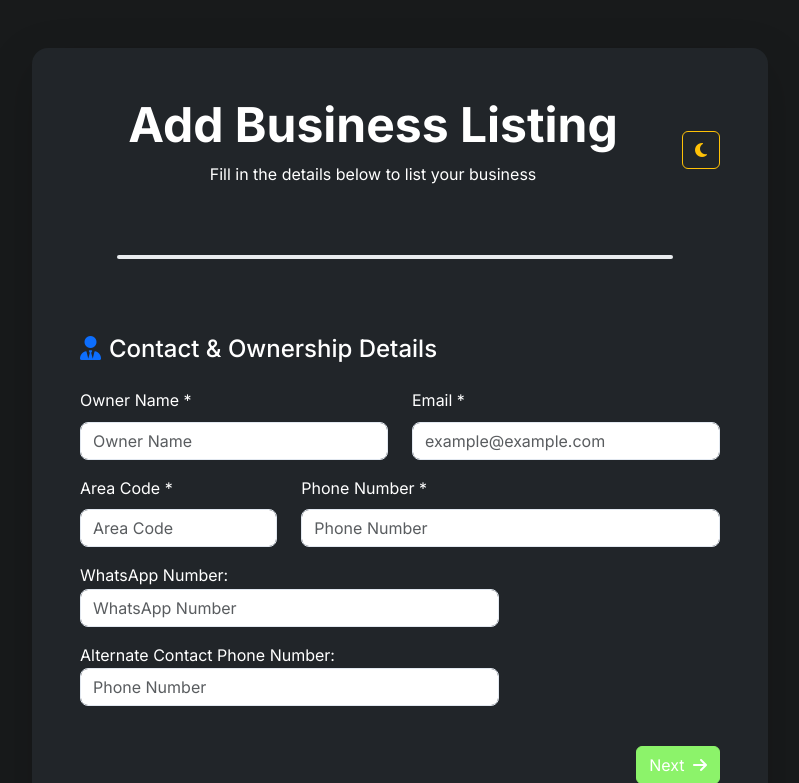
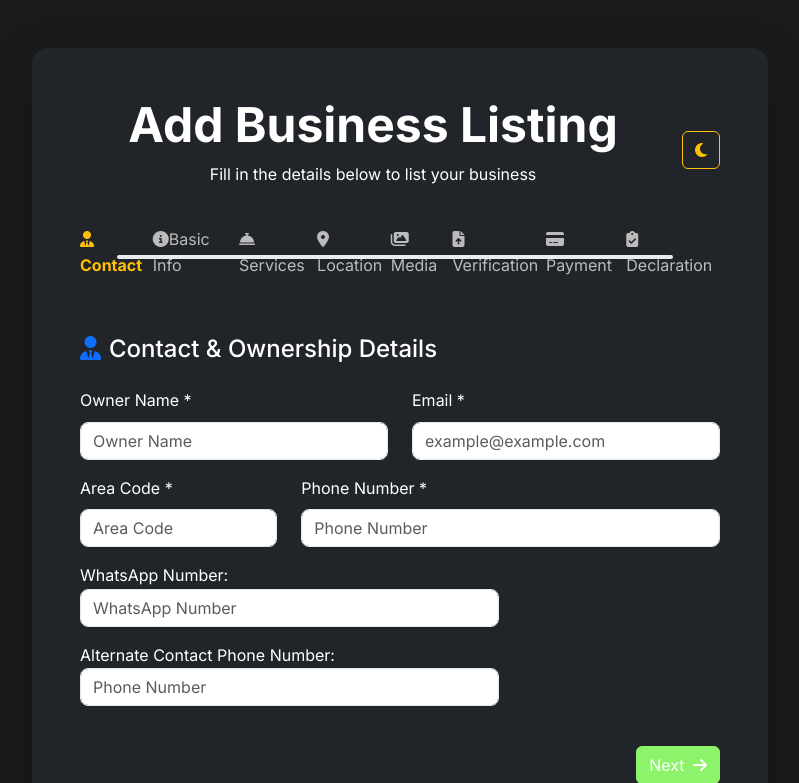
Before and after one commit to gangeshwar01/business_portal, a Django app: page /business/add/ in a window 1280 px wide. Shown: the part 91-874 px from the top of the page, without its empty margins (240-1039 px from the left). Run offline with Django 5.2, Linux system fonts and the light colour scheme; the visitor is signed in with stand-in values (Sample User, id 1).

Commit message:
payment ss 8

```diff
--- a/business_portal/urls.py
+++ b/business_portal/urls.py
@@ -18,6 +18,7 @@ from django.contrib import admin
 from django.urls import path, include
 from django.conf import settings
 from django.conf.urls.static import static
+import os
 
 urlpatterns = [
     path('admin/', admin.site.urls),
@@ -25,8 +26,8 @@ urlpatterns = [
     path('accounts/', include('accounts.urls')),
 ]
 
-# Serve media files during development
-if settings.DEBUG:
+# Serve media files during development and on Render
+if settings.DEBUG or os.getenv("RENDER", "False") == "True":
     urlpatterns += static(settings.MEDIA_URL, document_root=settings.MEDIA_ROOT)
 
 handler404 = 'business_listings.views.custom_404_view'
--- a/templates/business_listings/business_form.html
+++ b/templates/business_listings/business_form.html
@@ -18,7 +18,7 @@
                     <!-- Animated Progress Bar with Icons and Traveling Bar -->
                     <div class="mb-5 position-relative" style="height: 60px;">
                         <div class="progressbar-wrapper position-relative" style="overflow-x: auto; -webkit-overflow-scrolling: touch; scrollbar-width: none; -ms-overflow-style: none;">
-                            <ul class="progressbar d-flex justify-content-between list-unstyled position-absolute w-100 h-100 mb-0" style="counter-reset: step; top: 0; left: 0; right: 0; min-width: 600px;">
+                            <ul class="progressbar d-flex justify-content-between list-unstyled mb-0" style="counter-reset: step; min-width: 600px;">
                                 <li class="progress-step" data-step="1"><i class="fas fa-user-tie"></i><span>Contact</span></li>
                                 <li class="progress-step" data-step="2"><i class="fas fa-info-circle"></i><span>Basic Info</span></li>
                                 <li class="progress-step" data-step="3"><i class="fas fa-concierge-bell"></i><span>Services</span></li>
```
